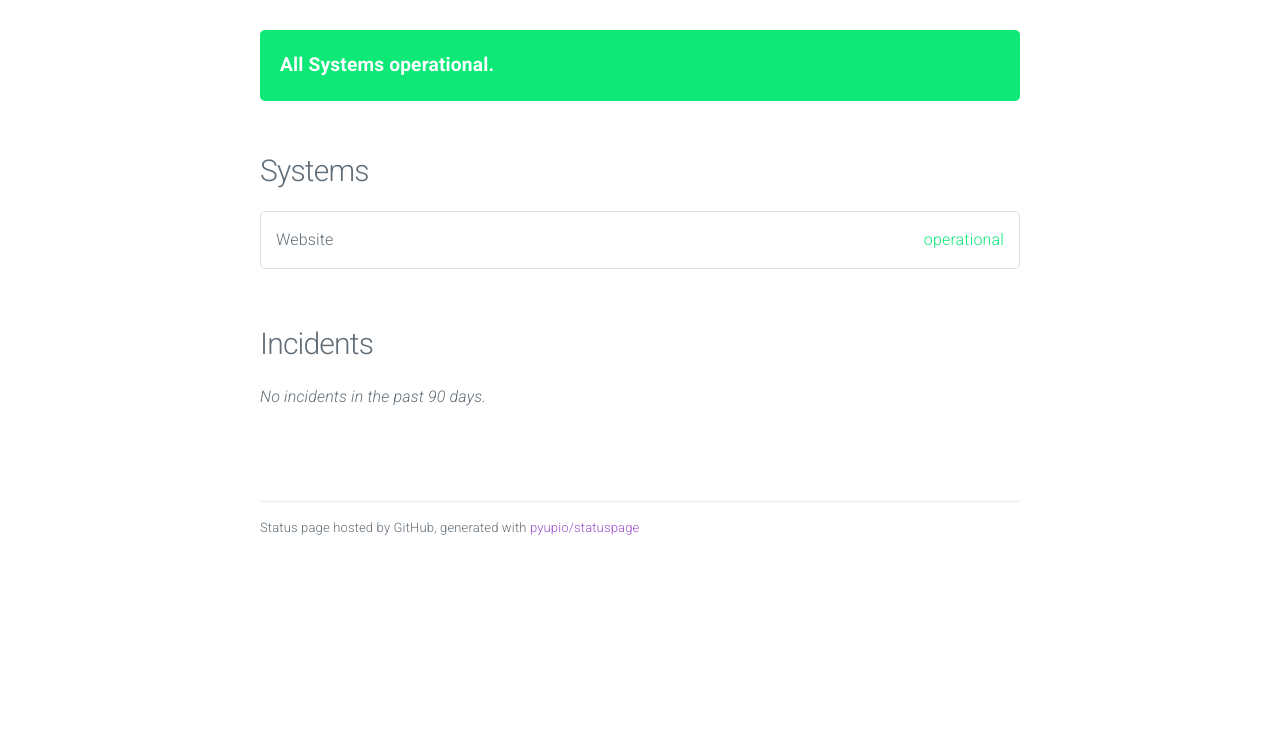
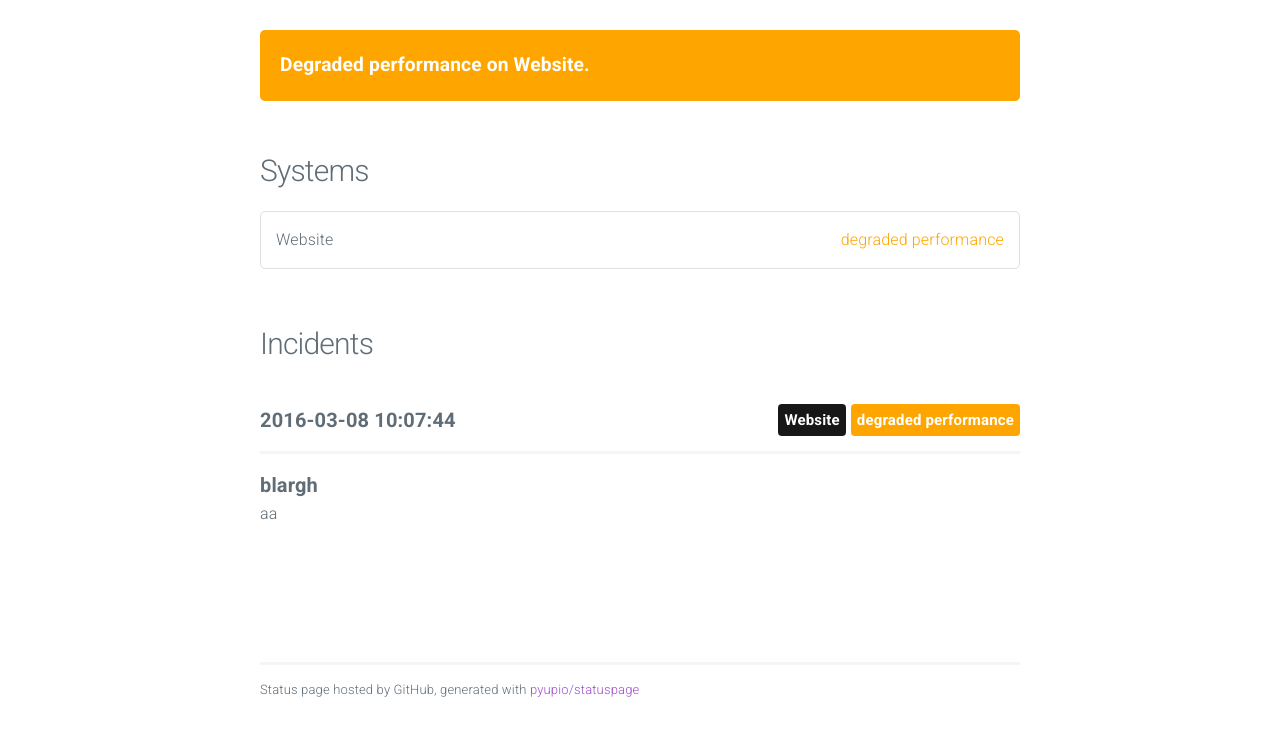
Before and after one commit to gamealerts/lets-see, a plain HTML site: page index.html in a window 1280 px wide. Shown: the part 55-790 px from the top of the page. Drawn offline with nearby package versions, Linux system fonts and the light colour scheme.

Commit message:
update index

```diff
--- a/index.html
+++ b/index.html
@@ -31,23 +31,41 @@
 
 			<section class="container" id="main">
 
-					<div class="panel operational">
-						All Systems operational.
+
+					<div class="panel degraded performance">
+						Degraded performance on Website.
 					</div>
+
 
 
 				<h4>Systems</h4>
 				<ul class="systems">
 
 					<li>
-						Website <span class="status operational">operational</span>
+						Website <span class="status degraded performance">degraded performance</span>
 					</li>
 
 				</ul>
 
 				<h4>Incidents</h4>
 
-					<em>No incidents in the past 90 days.</em>
+
+					<div class="incident">
+						<span class="date">2016-03-08 10:07:44</span>
+
+
+							<span class="label degraded performance float-right">degraded performance</span>
+
+
+							<span class="label system float-right">Website</span>
+
+						<hr/>
+
+						<span class="title">blargh</span>
+						<p>aa</p>
+
+					</div>
+
 
 			</section>
 
```
